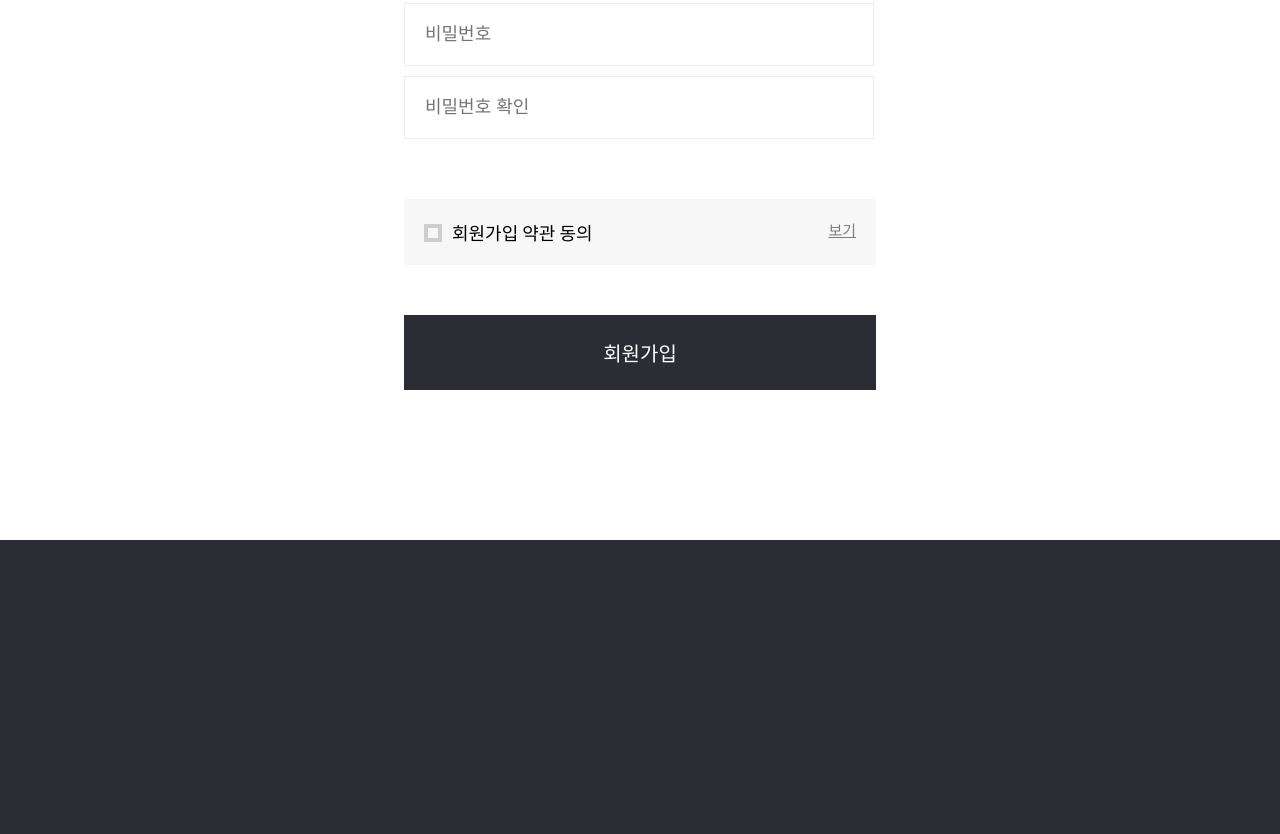
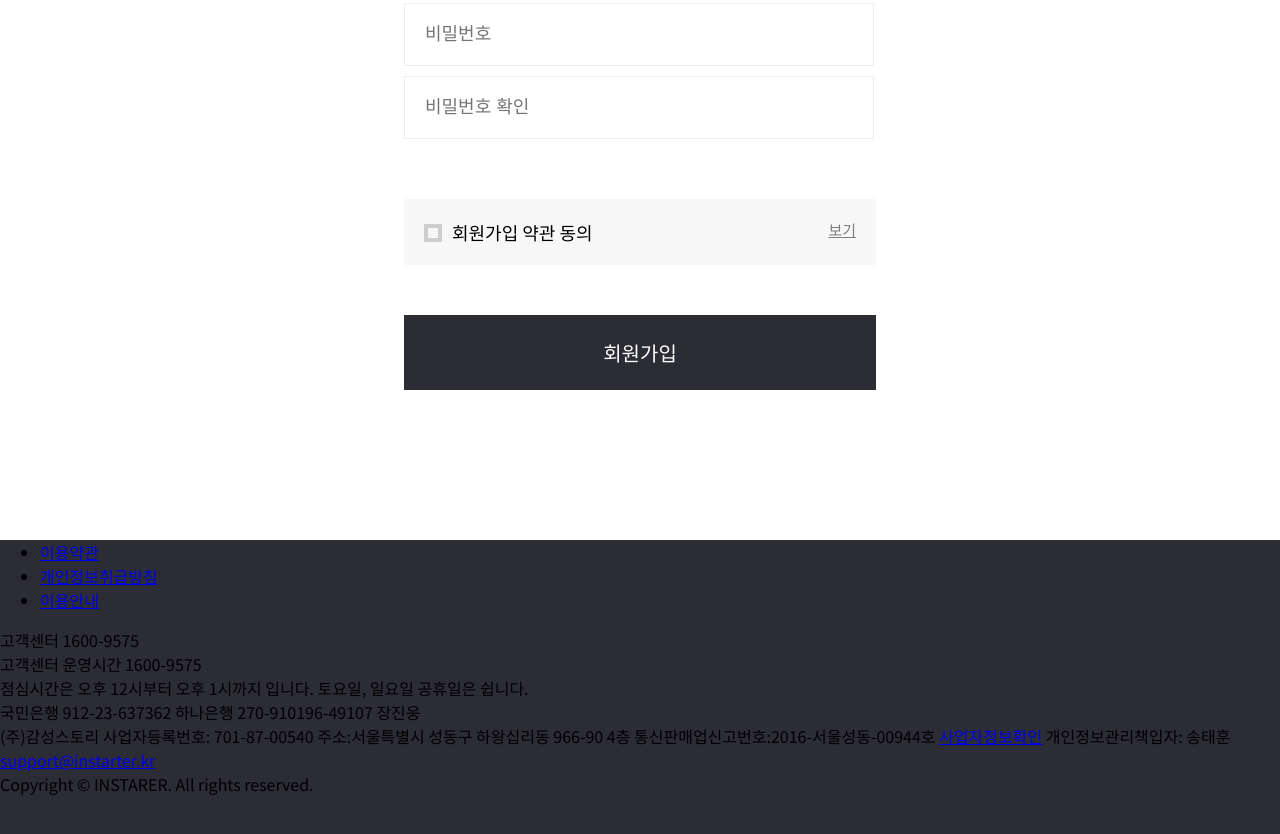
Before and after one commit to postseoul/gsstory, a plain HTML site: page signup.html in a window 1280 px wide. Shown: the part 617-1451 px from the top of the page. Drawn offline with nearby package versions, Linux system fonts and the light colour scheme; files that its build step writes are made by us from their sources.

Commit message:
Init footer

```diff
--- a/assets/css/signup.css
+++ b/assets/css/signup.css
@@ -12,7 +12,7 @@ body {
 }
 
 .header {
-  background-image: url("assets/images/header-signup.png");
+  background-image: url("../images/header-signup.png");
   font-size: 60px;
   height: 156px;
   line-height: 196px;
@@ -71,7 +71,7 @@ body {
   float: left;
   margin-top: 5px;
   margin-right: 10px;
-  background-image: url("assets/images/checkbox-no.png");
+  background-image: url("../images/checkbox-no.png");
 }
 
 .signup-agreement-checkbox.checked {
@@ -79,7 +79,7 @@ body {
   margin-right: 5px;
   width: 23px;
   height: 22px;
-  background-image: url("assets/images/checkbox-yes.png");
+  background-image: url("../images/checkbox-yes.png");
 }
 
 .signup-agreement-link {
--- a/signup.html
+++ b/signup.html
@@ -1,9 +1,8 @@
 <html>
 <head>
 <meta charset="UTF-8">
-
 <link href='http://fonts.googleapis.com/earlyaccess/notosanskr.css' rel='stylesheet' type='text/css'>
-<link rel="stylesheet" href="signup.css" type="text/css">
+<link rel="stylesheet" href="assets/css/signup.css" type="text/css">
 <script
   src="https://code.jquery.com/jquery-3.1.1.min.js"
   integrity="sha256-hVVnYaiADRTO2PzUGmuLJr8BLUSjGIZsDYGmIJLv2b8="
@@ -32,6 +31,46 @@
   </form>
 </section>
 <footer class="footer">
+<ul class="footer-links">
+  <li><a href="#">이용약관</a></li>
+  <li><a href="#">개인정보취급방침</a></li>
+  <li><a href="#">이용안내</a></li>
+</ul>
+<div class="footer-contact">
+  <div class="footer-contact-number">
+    <span class="footer-contact-label">고객센터</span>
+    <span class="footer-contact-content">1600-9575</span>
+  </div>
+  <div class="footer-contact-time">
+    <span class="footer-contact-label">고객센터 운영시간</span>
+    <span class="footer-contact-content">1600-9575</span>
+  </div>
+  <div class="footer-contact-breaktime">점심시간은 오후 12시부터 오후 1시까지 입니다. 토요일, 일요일 공휴일은 쉽니다.</div>
+</div>
+<div class="footer-accounts">
+  <span class="footer-accounts-bank">
+    <span class="footer-accounts-bank-label">국민은행</span>
+    <span class="footer-accounts-bank-number">912-23-637362</span>
+  </span>
+  <span class="footer-accounts-bank">
+    <span class="footer-accounts-bank-label">하나은행</span>
+    <span class="footer-accounts-bank-number">270-910196-49107</span>
+  </span>
+  <span class="footer-accounts-bank-name">장진웅</span>
+</div>
+<div class="footer-company">
+  <div>
+    <span>(주)감성스토리</span>
+    사업자등록번호: 701-87-00540
+    주소:서울특별시 성동구 하왕십리동 966-90 4층
+    통신판매업신고번호:2016-서울성동-00944호 <a href="#">사업자정보확인</a>
+    개인정보관리책입자: 송태훈 <a href="mailto:support@instarter.kr">support@instarter.kr</a>
+  </div>
+  <div></div>
+</div>
+<div class="footer-copyright">
+  Copyright © INSTARER. All rights reserved.
+</div>
 </footer>
 </body>
 
```
